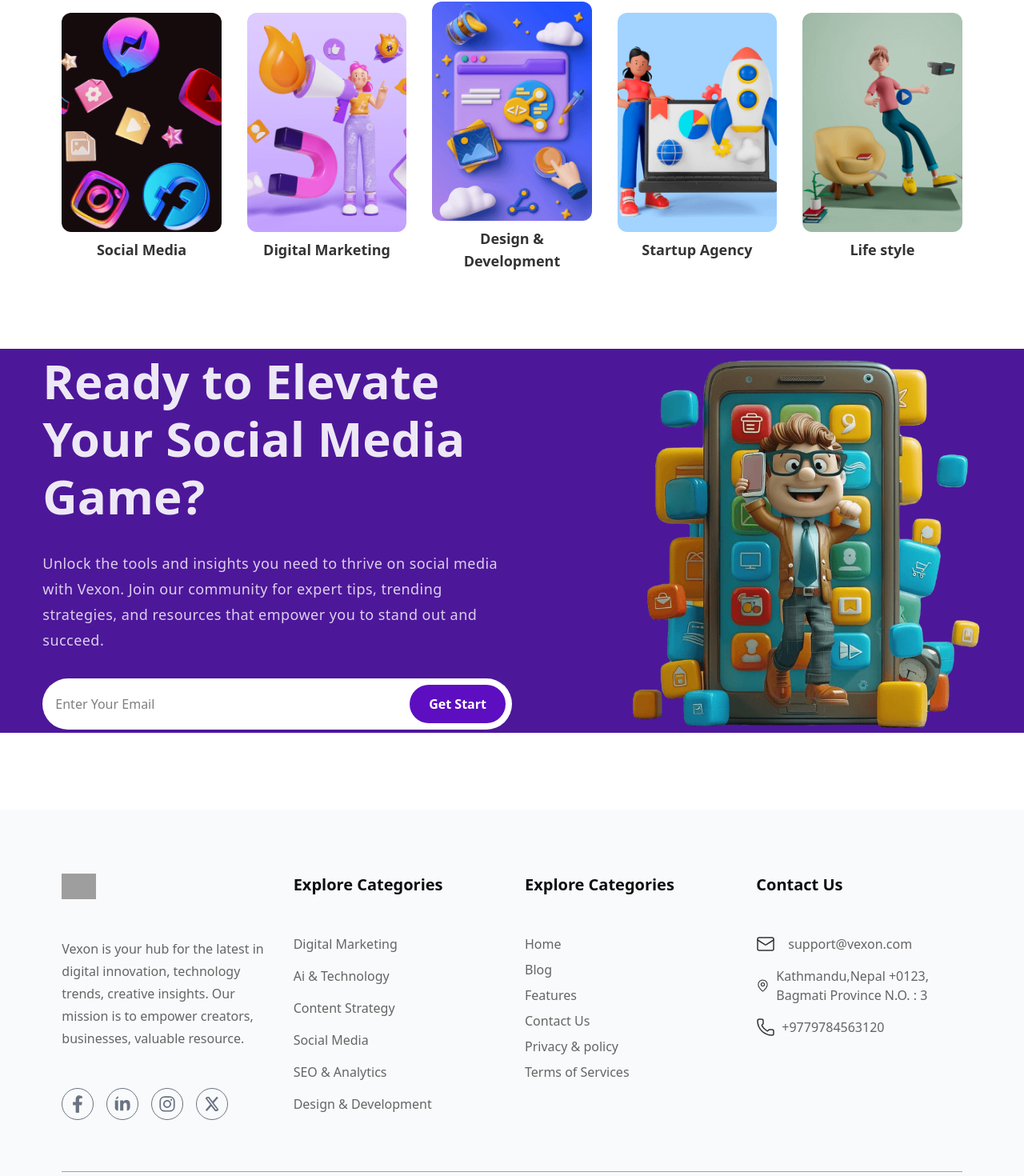
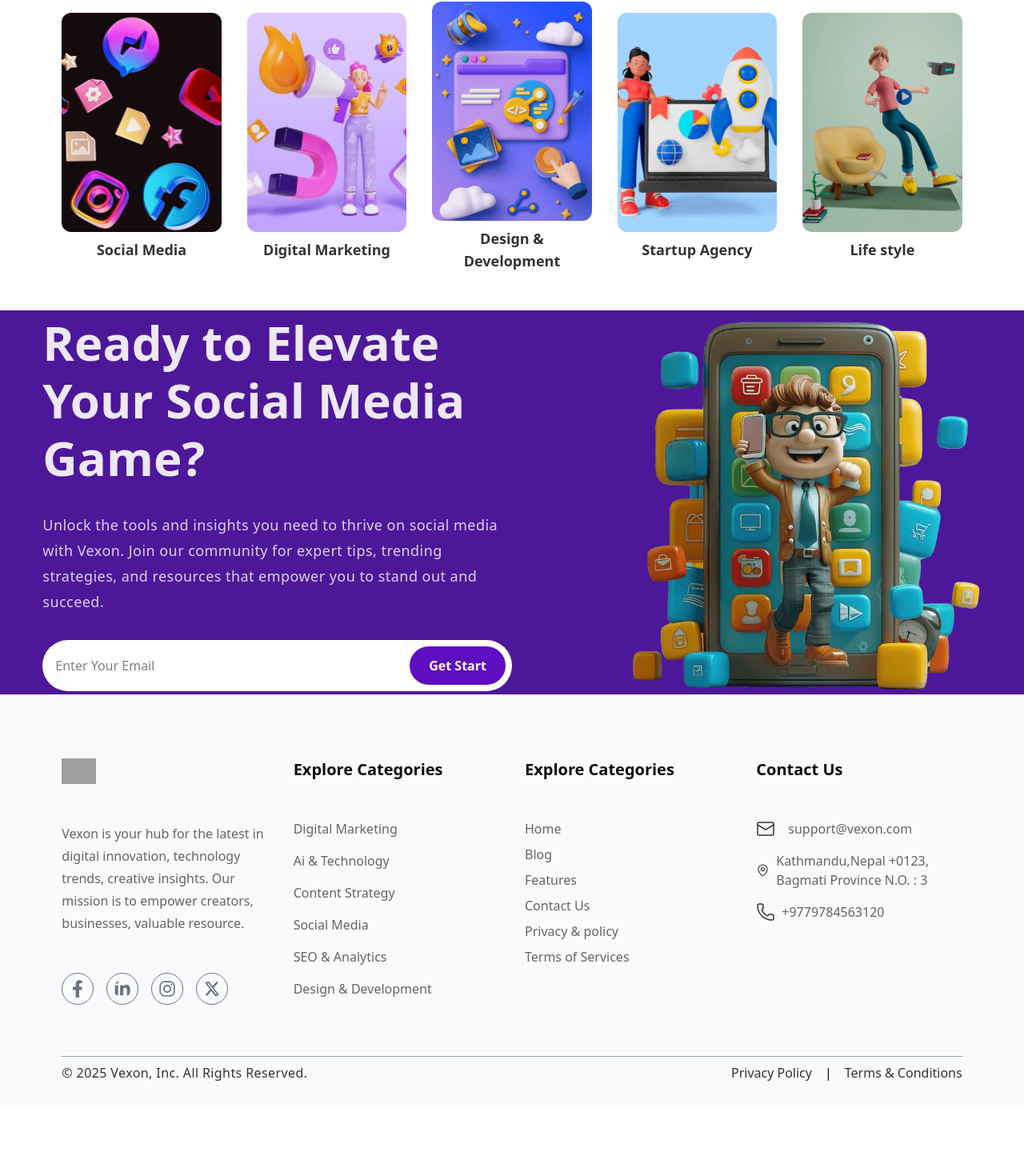
Before and after one commit to prabinb50/Blog_Website_MERN, a React (Vite) app in the folder frontend/: page / in a window 1280 px wide. Shown: the part 4026-5496 px from the top of the page at 80% size. After the commit the page ends 5411 px from the top, so only its background shows below. Built offline with nearby package versions, Linux system fonts and the light colour scheme; grey boxes are pictures that could not be loaded.

Commit message:
Remove top margin from FooterSection and SocialMediaGame components for improved layout consistency

```diff
--- a/frontend/src/components/FooterSection.jsx
+++ b/frontend/src/components/FooterSection.jsx
@@ -10,7 +10,7 @@
 
 export default function FooterSection() {
   return (
-    <div className="bg-gray-50 h-full mt-24">
+    <div className="bg-gray-50 h-full ">
 
       <div className="w-11/12 mx-auto px-6  pt-20 pb-8 space-y-16 ">
 
--- a/frontend/src/components/SocialMediaGame.jsx
+++ b/frontend/src/components/SocialMediaGame.jsx
@@ -3,7 +3,7 @@
 
 export default function SocialMediaGame() {
   return (
-    <div className="h-full lg:h-120 w-full bg-violet-900  flex mt-24">
+    <div className="h-full lg:h-120 w-full bg-violet-900  flex ">
       <div className=" w-11/12 mx-auto flex flex-col max-lg:px-6 lg:flex-row items-center justify-between gap-8">
         <div className="flex flex-col  lg:w-1/2  gap-8 max-lg:mt-12">
           <p className="font-semibold md:text-6xl text-5xl text-white opacity-90 leading-16 lg:leading-18">
```
